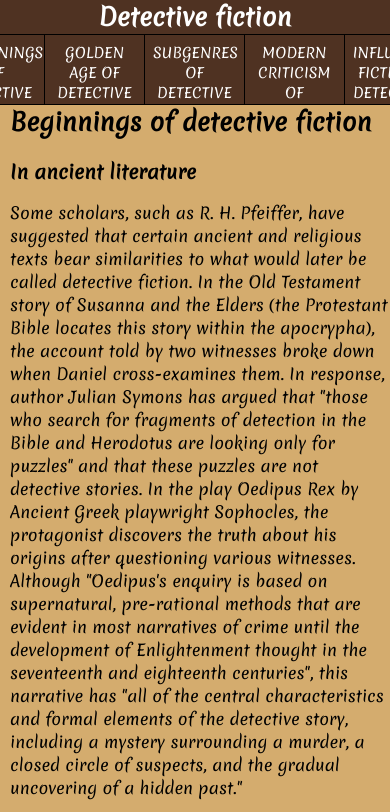
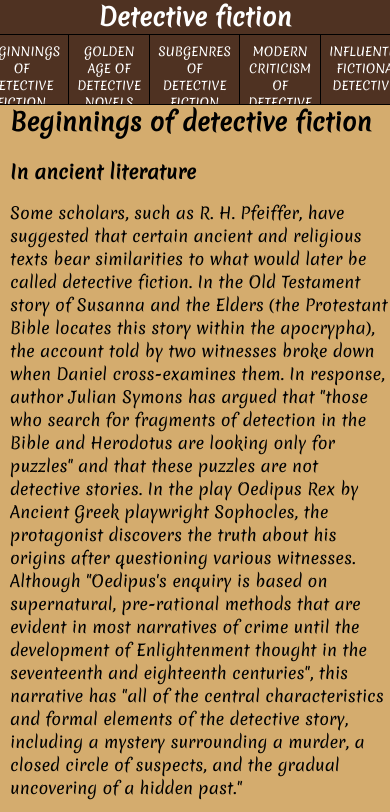
Before and after one commit to rickracs/project4, a plain HTML site: page index.html in a window 390 px wide. Shown: the top 812 px of the page. Drawn offline with Linux system fonts and the light colour scheme.

Commit message:
Update style.css

```diff
--- a/style.css
+++ b/style.css
@@ -117,7 +117,7 @@ a.anchor {
     visibility: hidden;
 }
 
-@media (max-width: 1200px) {
+@media (max-width: 480px) {
 
 	#navbar {
         height:105px;
@@ -140,12 +140,10 @@ a.anchor {
         height:70px;
         border-right: solid black 1px;
         border-bottom: none;
-
+        font-size: 12px;
 
     }
-    #navbar li {
-        width:20%;
-    }
+
     #navbar li:last-child a {
 
         border-right: none;
```
